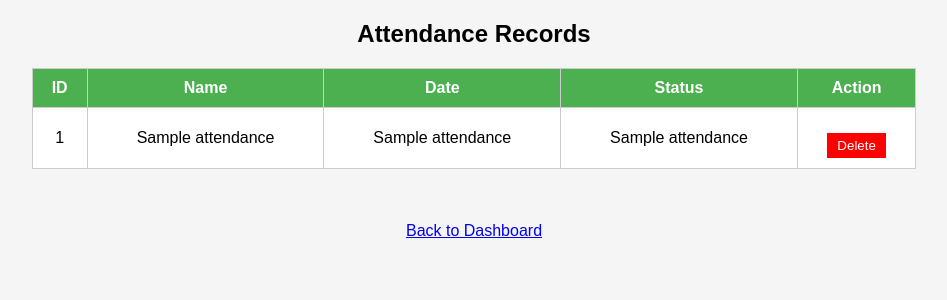
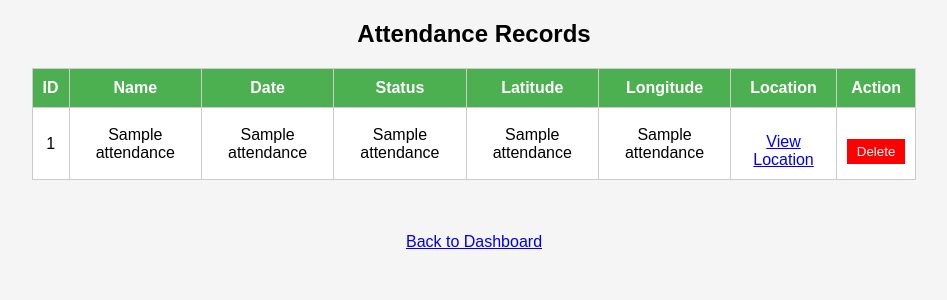
Before and after one commit to aditiguptathere18-blip/appsteer, a Flask app: page /view_attendance in a window 1280 px wide. Shown: the top 300 px of the page, without its empty margins (166-1113 px from the left). Run offline with Flask 3, Linux system fonts and the light colour scheme; the visitor is signed in with stand-in values (Sample User, id 1); a database or web service that is not in the repository returns one stand-in record (values such as "Sample title"); some libraries are stand-ins or nearby versions.

Commit message:
Attendance with geolocation done

```diff
--- a/app.py
+++ b/app.py
@@ -48,17 +48,19 @@ def attendance():
     if 'user' not in session:
         return redirect(url_for('login_page'))
     if request.method == 'POST':
-        name= request.form.get('name')
+        name= session['user']
         date= request.form.get('date')
         status= request.form.get('status')
+        latitude= request.form.get('latitude')
+        longitude= request.form.get('longitude')
 
         cursor.execute(
-            "INSERT INTO attendance(name,date,status) VALUES (%s, %s, %s)",
-            (name, date, status)
+            "INSERT INTO attendance(name,date,status,latitude,longitude) VALUES (%s, %s, %s, %s, %s)",
+            (name, date, status, latitude, longitude)
 
     )
         conn.commit()
-        return "Attendance Recorded Successfully"
+        return redirect(url_for('dashboard'))
     return render_template('attendance.html')
 
 @app.route('/view_attendance')
@@ -73,7 +75,7 @@ def view_attendance():
 def delete(id):
     cursor.execute("DELETE FROM attendance WHERE id=%s",(id,))
     conn.commit()
-    return (url_for('view_attendance'))
+    return redirect(url_for('view_attendance'))
 
 if __name__ == '__main__':
     app.run(debug=True)
--- a/templates/view_attendance.html
+++ b/templates/view_attendance.html
@@ -9,11 +9,16 @@
         {% if data %}
         <table border="1">
             <tr>
+
     <th>ID</th>
     <th>Name</th>
     <th>Date</th>
     <th>Status</th>
+    <th>Latitude</th>
+    <th>Longitude</th>
+    <th>Location</th>
     <th>Action</th>
+</tr>
 
             </tr>
             {% for row in data %}
@@ -22,6 +27,13 @@
                   <td>{{ row[1] }}</td>
                   <td>{{ row[2] }}</td>
                   <td>{{ row[3] }}</td>
+                  <td>{{ row[4] }}</td>
+                  <td>{{ row[5] }}</td>
+         <td>
+        <a href="https://www.google.com/maps?q={{ row[4] }},{{ row[5] }}" target="_blank">
+            View Location
+        </a>
+    </td>
              <td> <a href="/delete/{{ row[0] }}">
                     <button>Delete</button>
                 </a>
```
Also changed, not shown: templates/attendance.html (+14 -1 lines). Lines whose indentation alone changed are shown as unchanged.
